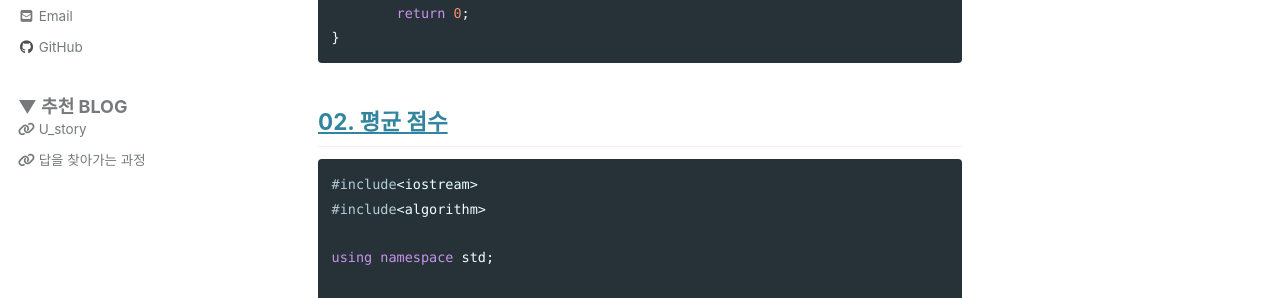
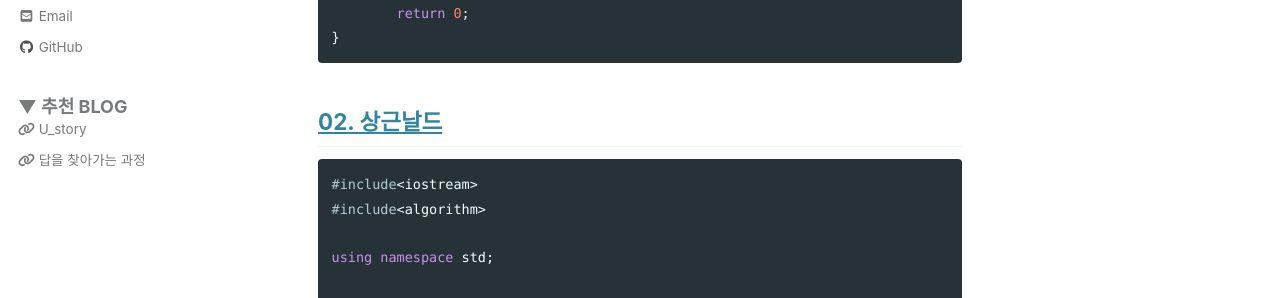
Before and after one commit to WONILLISM/wonillism.github.io, a Jekyll site: the page built from _posts/2020-04-11-BOJstep-05-practice.md, in a window 1280 px wide and 900 px high, scrolled down 465 px. Shown: the part 152-450 px from the top of the window. Built offline with Jekyll 4.4.1, drawn with Linux system fonts in a browser that asks for light colours; cached includes are drawn as plain includes; nearby versions of some CDN libraries; comment, search, counter and statistics services are not loaded.

Commit message:
typo error

````diff
--- a/_posts/2020-04-11-BOJstep-05-practice.md
+++ b/_posts/2020-04-11-BOJstep-05-practice.md
@@ -46,7 +46,7 @@ int main() {
 }
 ```
 
-## [02. 평균 점수](https://www.acmicpc.net/problem/10039)
+## [02. 상근날드](https://www.acmicpc.net/problem/5543)
 
 
 ```cpp
````
